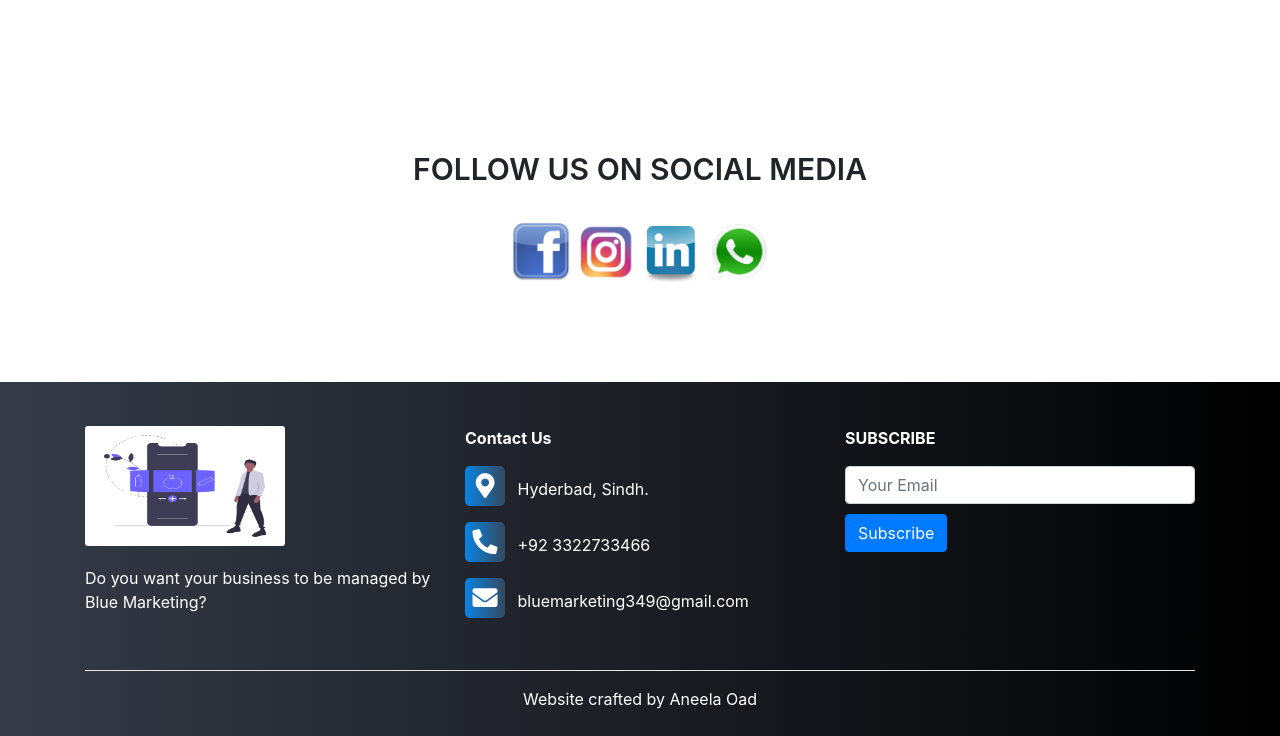
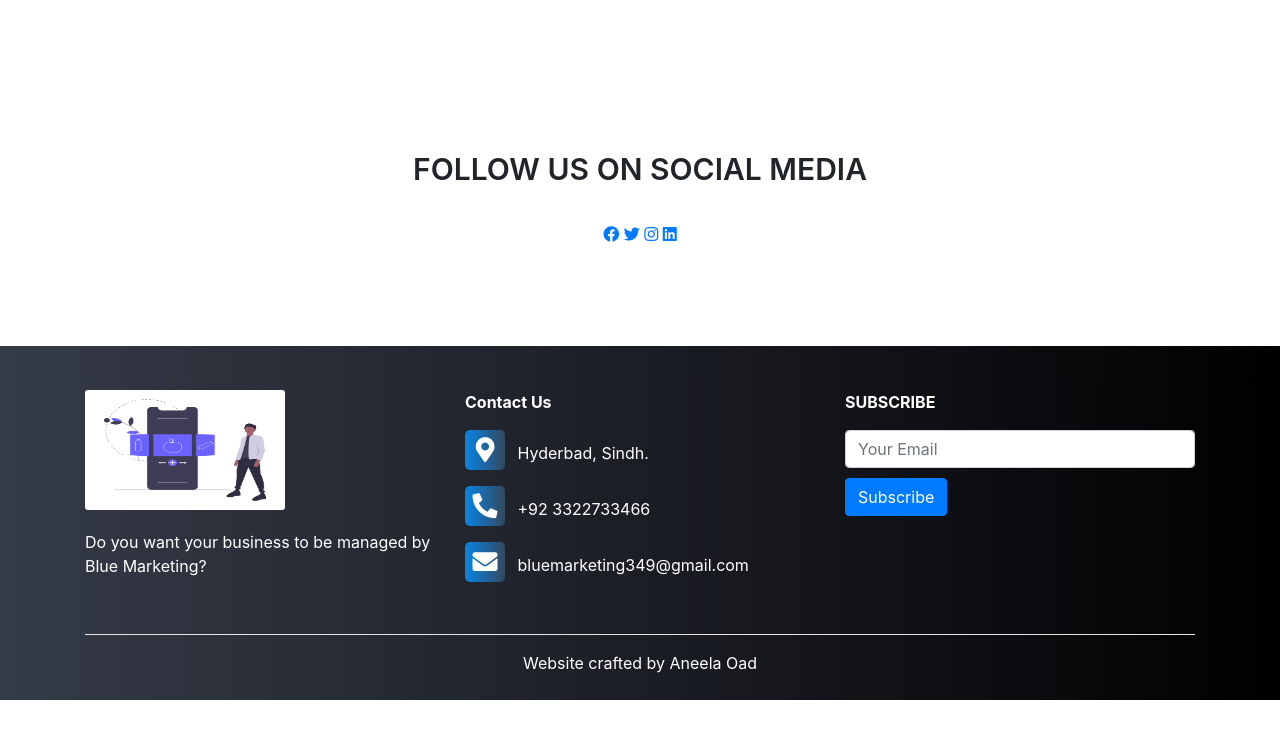
Before and after one commit to Aneela-Codes/Blue-Marketing, a plain HTML site: page index.html in a window 1280 px wide. Shown: the part 2669-3405 px from the top of the page. After the commit the page ends 3369 px from the top, so only its background shows below. Drawn offline with nearby package versions, Linux system fonts and the light colour scheme.

Commit message:
adding icons

```diff
--- a/index.html
+++ b/index.html
@@ -170,11 +170,10 @@
             <div class="container text-center">
                 <p>FOLLOW US ON SOCIAL MEDIA</p>
                 <div class="social-icons">
-                    <a href="#"><img src="images/fb.png" alt=""></a>
-                    <a href="#"><img src="images/insta.png" alt=""></a>
-                    <a href="#"><img src="images/link.png" alt=""></a>
-                    <a href="#"><img src="images/sn.png" alt=""></a>
-                    <a href="#"><img src="images/watt.png" alt=""></a>
+                     <a href="https://www.facebook.com/Blue-Marketing-111703793862026"> <i class="fab fa-facebook"></i></a>
+                    <a href=""><i class="fab fa-twitter"></i></a>
+                    <a href="https://www.instagram.com/thebluemarketing/"><i class="fab fa-instagram"></i></a>
+                    <a href=""><i class="fab fa-linkedin"></i></a>
                 </div>
             </div>
         </section>
```
